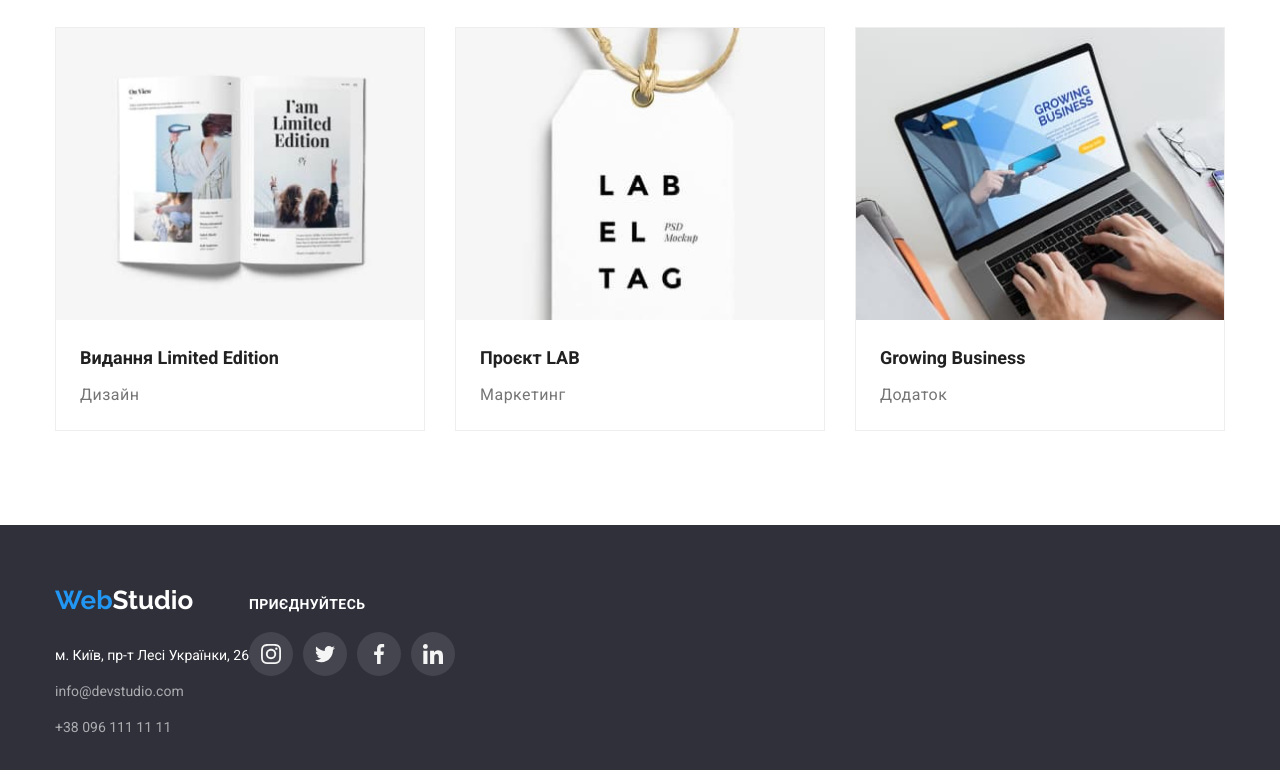
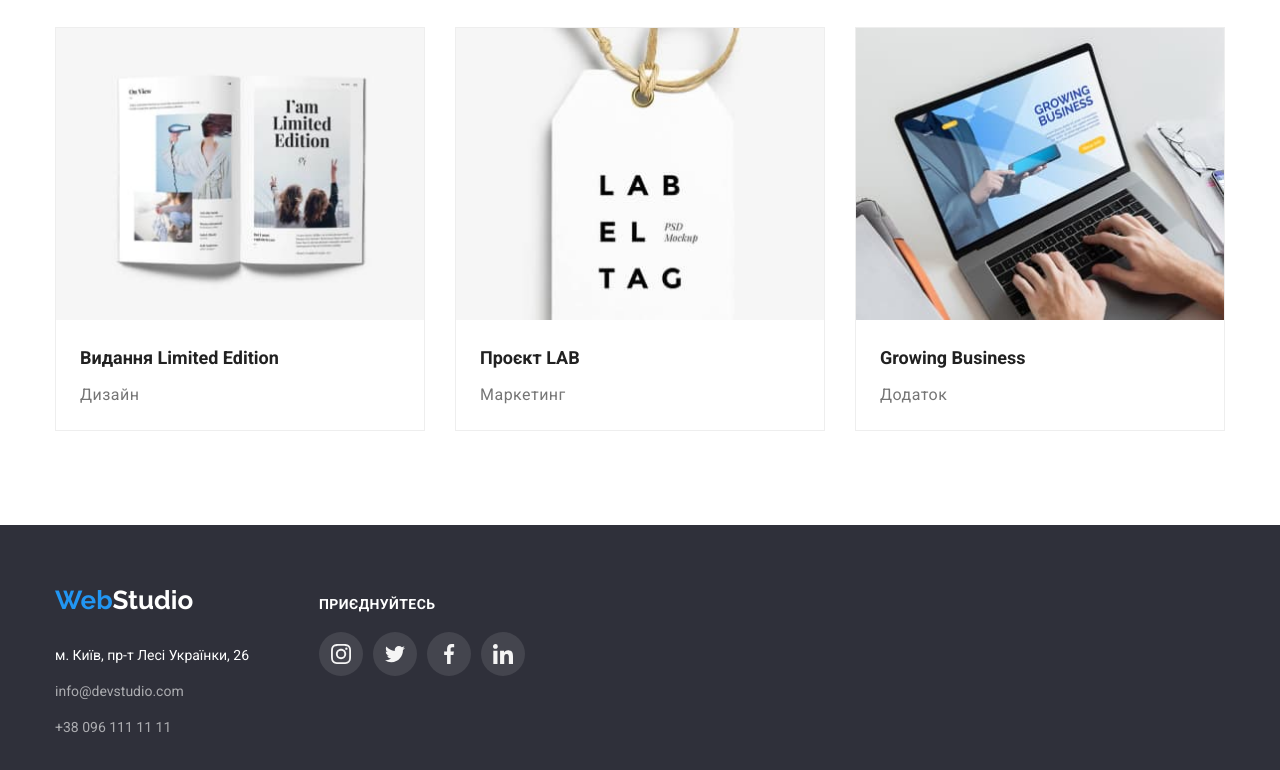
Before and after one commit to Tatiana2016/goit-markup-hw-04, a plain HTML site: page portfolio.html in a window 1280 px wide. Shown: the part 1104-1874 px from the top of the page. Drawn offline with nearby package versions, Linux system fonts and the light colour scheme.

Commit message:
підправлений футер портфоліо

```diff
--- a/portfolio.html
+++ b/portfolio.html
@@ -170,7 +170,7 @@
 
                 </address>
             </div>
-        <div class="footer">
+            <div class="footer social-box">
                 <p class="social-text">приєднуйтесь</p>
                 <ul class="footer-incons">
                     <li class="footer-icons-li" width="44" height="44">
@@ -208,9 +208,7 @@
                 </ul>
             </div>
         </div>
-
     </footer>
-
 </body>
 
 </html>
```
Lines whose indentation alone changed are shown as unchanged.
